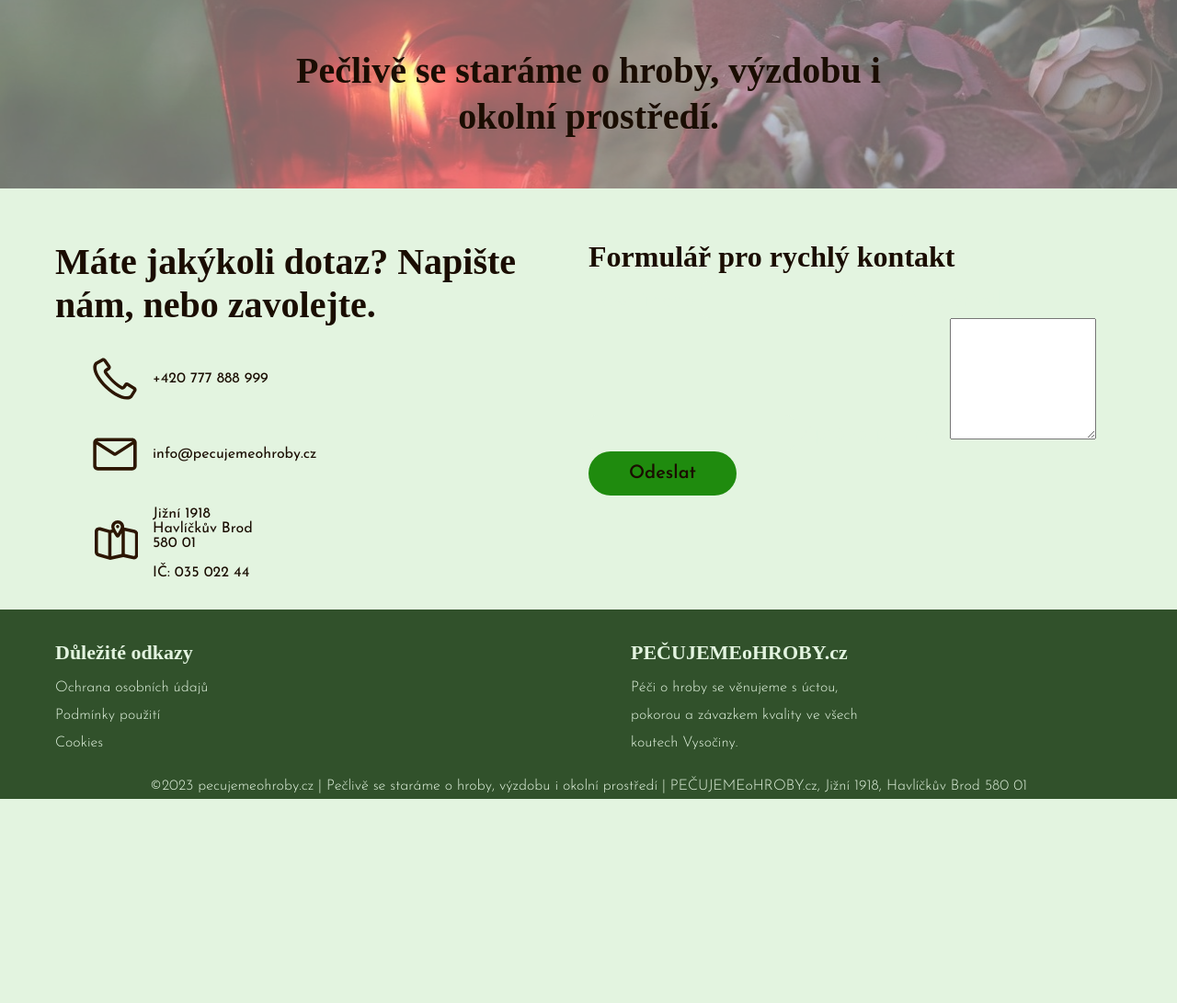
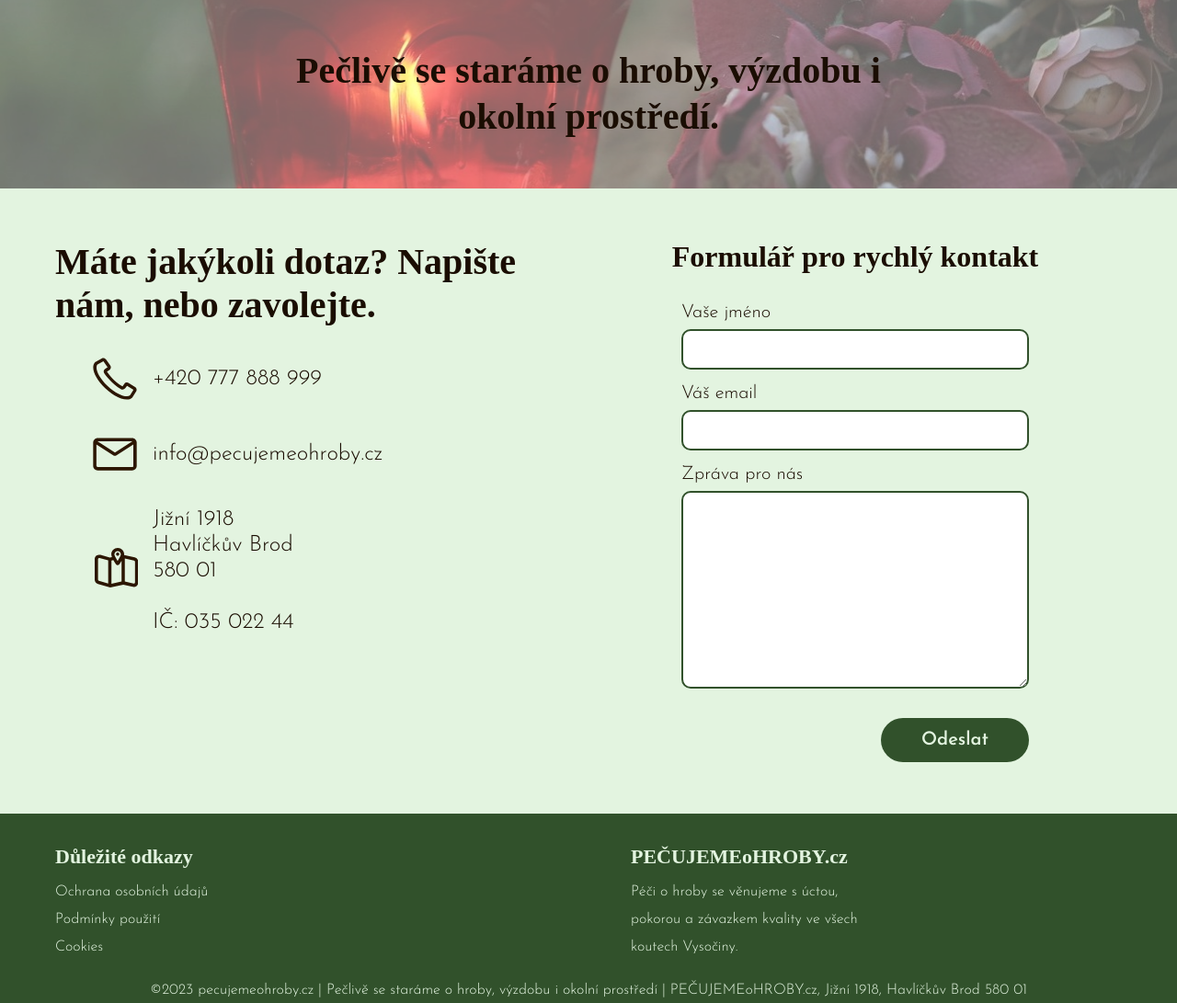
Before and after one commit to KaterinaPleskacova/udrzba_hrobu, a PHP site: page /kontakt.html in a window 1280 px wide. Shown: the part 78-1169 px from the top of the page at 92% size. Before the commit the page ends 947 px from the top, so only its background shows below. Run offline with PHP 8.4, Linux system fonts and the light colour scheme; some web fonts are replaced.

Commit message:
finish kontakt styles

```diff
--- a/kontakt.html
+++ b/kontakt.html
@@ -31,7 +31,7 @@
    </header>
 
   <main class="center-page-content kontakt-main">
-      <section class="kontaktni-info">
+      <section>
          <h1 class="subheader">Máte jakýkoli dotaz? Napište nám, nebo zavolejte.</h1>
          <div class="kontakt-detail">
             <div class="kontakt">
@@ -68,20 +68,20 @@
          </div>
       </section>
 
-   <section class="kontaktni-formular">
-      <h3 class="nadpis-h3">Formulář pro rychlý kontakt</h3>
-      <form action="kontakt.html" method="post">
-         <label for="name" class="input-label">Vaše jméno</label>
-         <input type="text" name="name" id="name" class="input" required>
-         <label for="email" class="input-label">Váš email</label>
-         <input type="email" name="email" id="email-kontakt" class="input" required>
-         <label for="zprava" class="input-label">Zpráva pro nás</label>
-         <textarea id="zprava" name="message" rows="10"></textarea>
-         <input type="submit" value="Odeslat" class="button button--right">
-      </form>
+      <section class="kontaktni-formular">
+         <h3 class="nadpis-h3 nadpis-h3--center">Formulář pro rychlý kontakt</h3>
+         <form action="kontakt.html" method="post" class="form">
+            <label for="name" class="input-label input-label--dark">Vaše jméno</label>
+            <input type="text" name="name" id="name" class="input input--white" required>
+            <label for="email" class="input-label input-label--dark">Váš email</label>
+            <input type="email" name="email" id="email-kontakt" class="input input--white" required>
+            <label for="zprava" class="input-label input-label--dark">Zpráva pro nás</label>
+            <textarea id="zprava" name="message" rows="10" class="input input--white"></textarea>
+            <input type="submit" value="Odeslat" class="button button--right">
+         </form>
 
-   </section>
-  </main>
+      </section>
+   </main>
 
    <footer class="footer-background ">
       <div class="center-page-content">
--- a/style/styles.css
+++ b/style/styles.css
@@ -500,6 +500,10 @@ header{
       margin-top: 3.5rem;
    }
 
+   .nadpis-h3--center{
+      text-align: center;
+   }
+
    .pruh-cenik{
       background-color: rgba(255, 255, 255, 0.5);
       background-image: url('../assets/ruka-v-hline-1440x762.jpg');
@@ -569,6 +573,12 @@ header{
    margin-bottom: 2rem;
 }
 
+.ikona-text{
+   font-size: 1.5rem;
+   font-weight: 300;
+   line-height: 1.75rem;
+}
+
 
 /*login, register, nova objednávka, password recovery*/
 
@@ -620,6 +630,8 @@ header{
       margin: 1rem auto 0 auto;
    }
 
+   .form--dark
+
 
    .input-label, .checkbox-label{
       margin-top: 2rem;
@@ -632,6 +644,14 @@ header{
       }
    }
 
+   .input-label--dark{
+      color: var(--font-color);
+      font-size: 1.25rem;
+      font-weight: 300;
+      margin-top: 1rem;
+   }
+
+
    .input{
       margin-top: 0.5rem;
       border-radius: 0.625rem;
@@ -640,6 +660,11 @@ header{
       color: var(--font-color);
       padding: 0.825rem 0.5rem 0.5rem 0.5rem;
       border: 0;
+   }
+
+   .input--white{
+      background: #ffffff;
+      border: 0.125rem solid var(--primary-color);
    }
 
    .checkbox-label{
@@ -687,6 +712,14 @@ header{
       margin-top: 3.5rem;
    }
 
+   .button--right{
+      align-self: flex-end;
+      margin-top: 2rem;
+      margin-bottom: 3.5rem;
+      color: var(--font-color-light);
+      background: var(--primary-color);
+   }
+
    .under-form-links{
       margin: 2.5rem auto 16.5rem auto;
       text-align: center;
```
